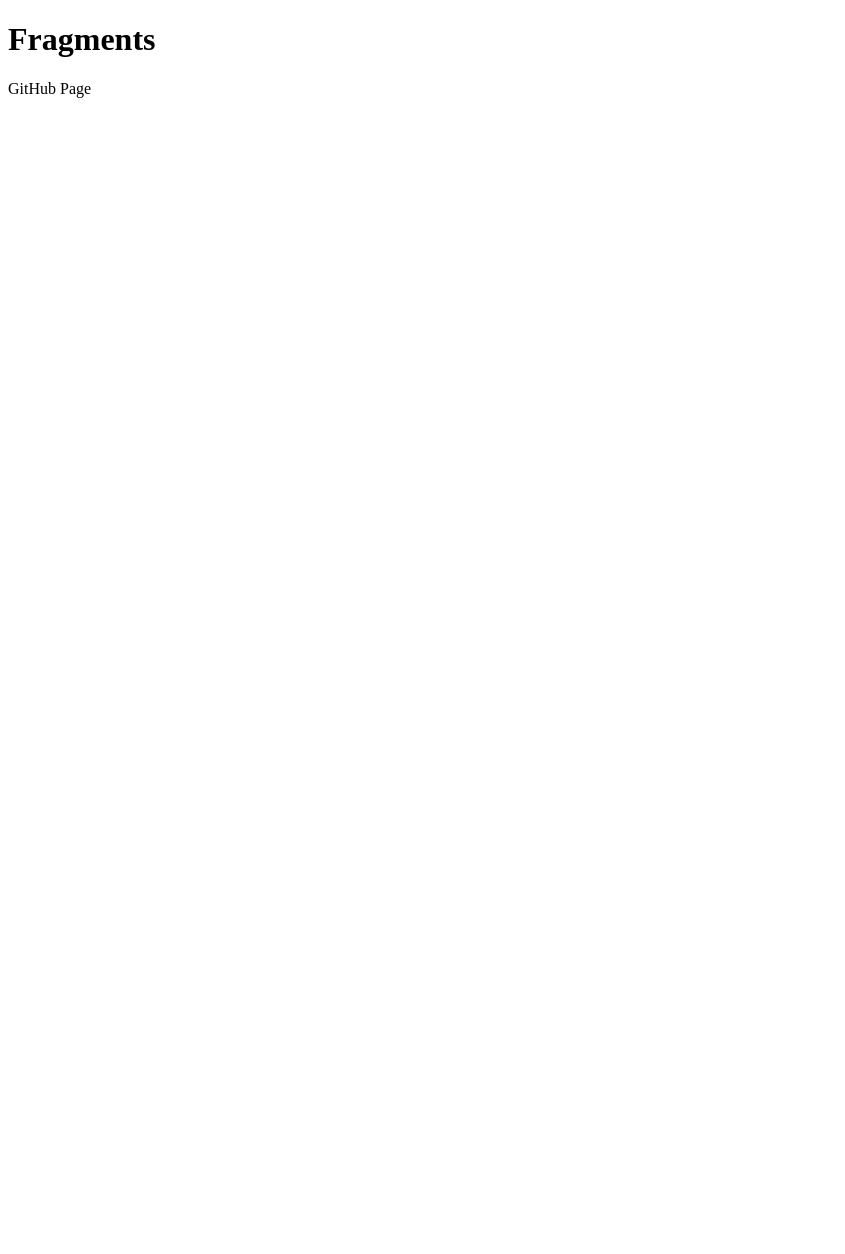
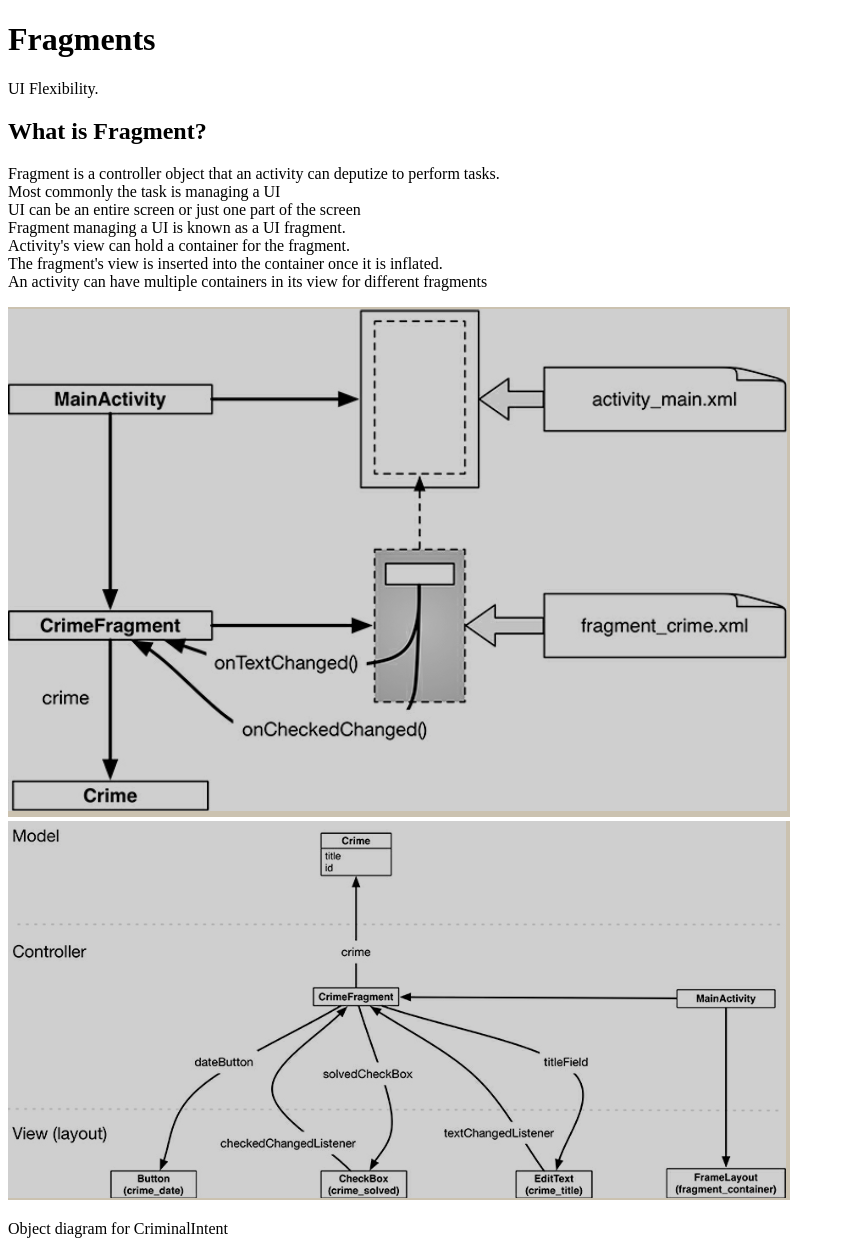
Before and after one commit to brightlightkim/brightlightkim.github.io, a plain HTML site: page android_chapter8/fragment.html in a window 1280 px wide. Shown: the whole page, without its empty margins (0-845 px from the left). Before the commit the page ends 800 px from the top, so only its background shows below. Drawn offline with Linux system fonts and the light colour scheme.

Commit message:
added more detail

```diff
--- a/android_chapter8/fragment.html
+++ b/android_chapter8/fragment.html
@@ -5,6 +5,24 @@
     </head>
     <body>
         <h1>Fragments</h1>
-        <p>GitHub Page</p>
+        <p>
+            UI Flexibility.<br>
+
+        </p>
+        <h2>What is Fragment?</h2>
+        <p>
+            Fragment is a controller object that an activity can deputize to perform tasks.<br>
+            Most commonly the task is managing a UI<br>
+            UI can be an entire screen or just one part of the screen <br>
+            Fragment managing a UI is known as a UI fragment.<br>
+            Activity's view can hold a container for the fragment. <br>
+            The fragment's view is inserted into the container once it is inflated.<br>
+            An activity can have multiple containers in its view for different fragments<br>
+
+        </p>
+        <img src="./fragment1.PNG"/>
+        <img src="./fragment2.PNG" alt="">
+        <p>Object diagram for CriminalIntent</p>
+
     </body>
 </html>
```
Also changed, not shown: android_chapter8/fragment1.PNG (added), android_chapter8/fragment2.PNG (added).
